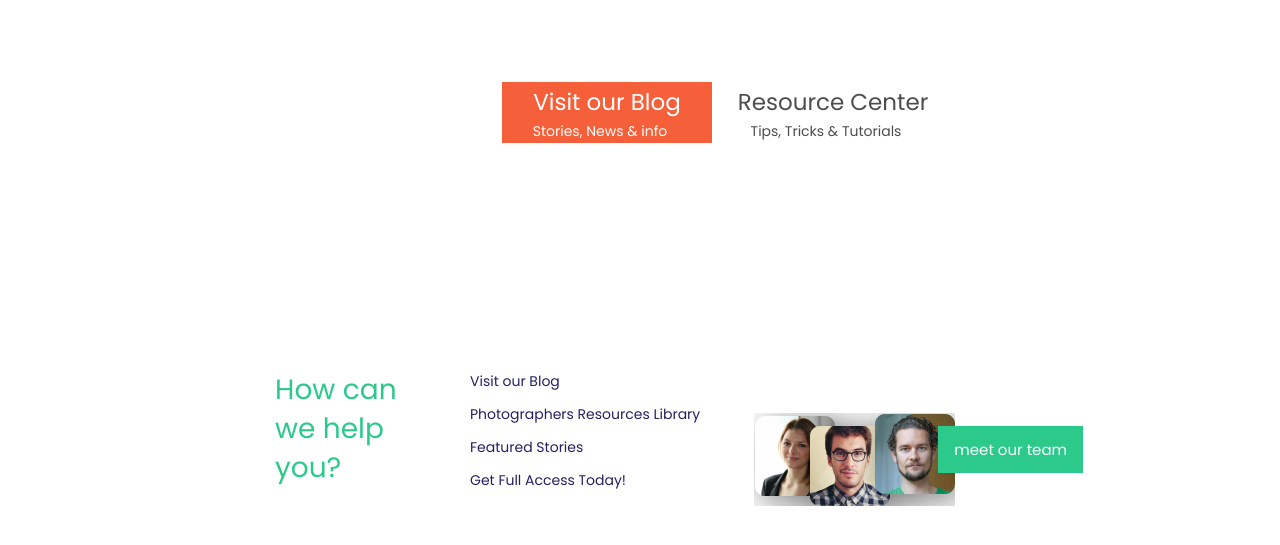
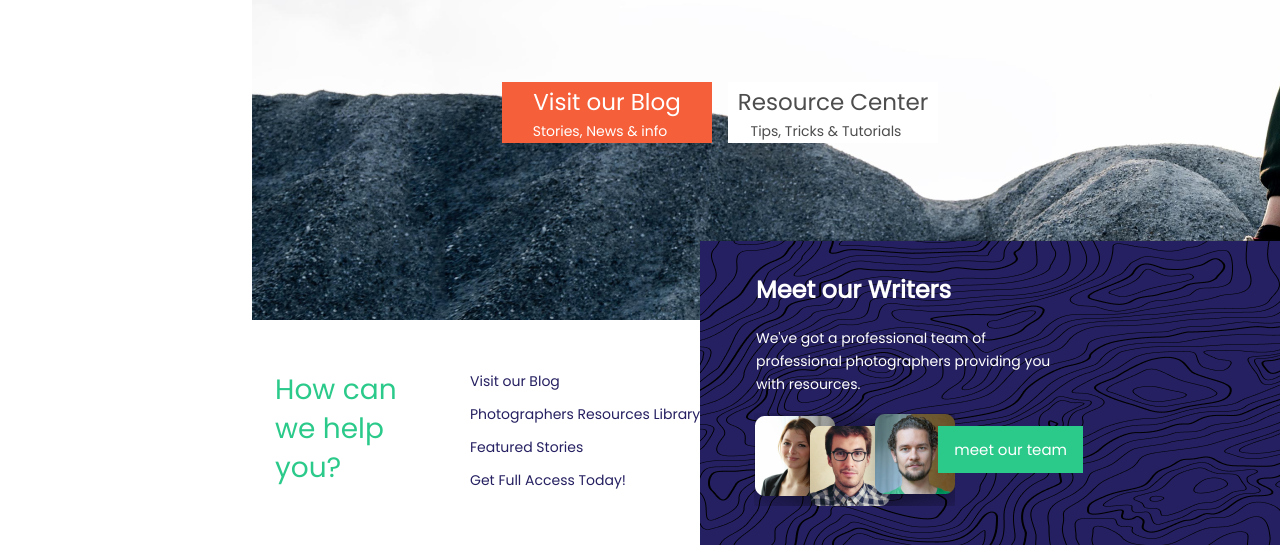
Before and after one commit to Silvana-04/home-task-13, a plain HTML site: page index.html in a window 1280 px wide. Shown: the part 449-994 px from the top of the page. Drawn offline with Linux system fonts and the light colour scheme; files whose address does not match are found by name.

Commit message:
home-task-15

```diff
--- a/css/style.css
+++ b/css/style.css
@@ -245,7 +245,7 @@ ul{
 }
 
 .welcome-section{
-    background: url(./img/header_bg.png);
+    background: url(../img/header_bg.png);
     padding: 119px 0px 177px 0px;
     background-size: cover;
     margin-left: 252px;
@@ -341,7 +341,7 @@ margin-bottom: 10px;
 }
 
 .team-wrap{
-  background: url(./img/help_bg.png);
+  background: url(../img/help_bg.png);
   width: 600px;
   height: 305px;
   position: absolute;
```
